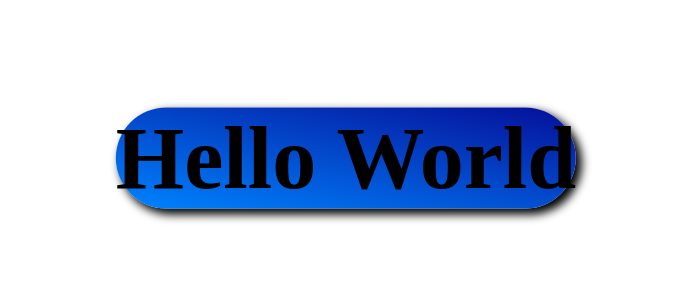
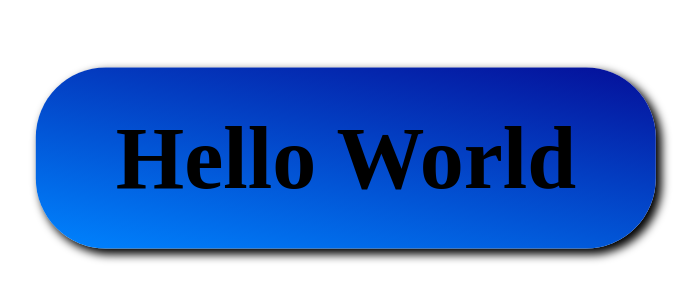
Before and after one commit to danieliusrimasius-ops/Hello-world-with-css, a plain HTML site: page index.html in a window 1280 px wide. Shown: the part 242-542 px from the top of the page, without its empty margins (294-994 px from the left). Drawn offline with Linux system fonts and the light colour scheme.

Commit message:
Update index.html

```diff
--- a/index.html
+++ b/index.html
@@ -2,18 +2,17 @@
 <meta charset="utf-8">
 <meta name="viewport" content="width=device-width, initial-scale=1">
 <title>---HELLO WORLD---</title>
-<meta name="description" content="Cool hello world">
-<meta name="author" content="Danielius">
-<meta name="copyright" content="C Danielius 2025">
-<meta name="robots" content="index, follow">
-
+<body>
 <strong class="text">
 Hello World
 </strong>
+</body>
   <style>
     .text {
       font-size: 5.5em;
       font-family: ubuntu;
+      padding: 40px 80px;
+      text-align: center;
     }
     .text {
       border-radius: 70px;
```
